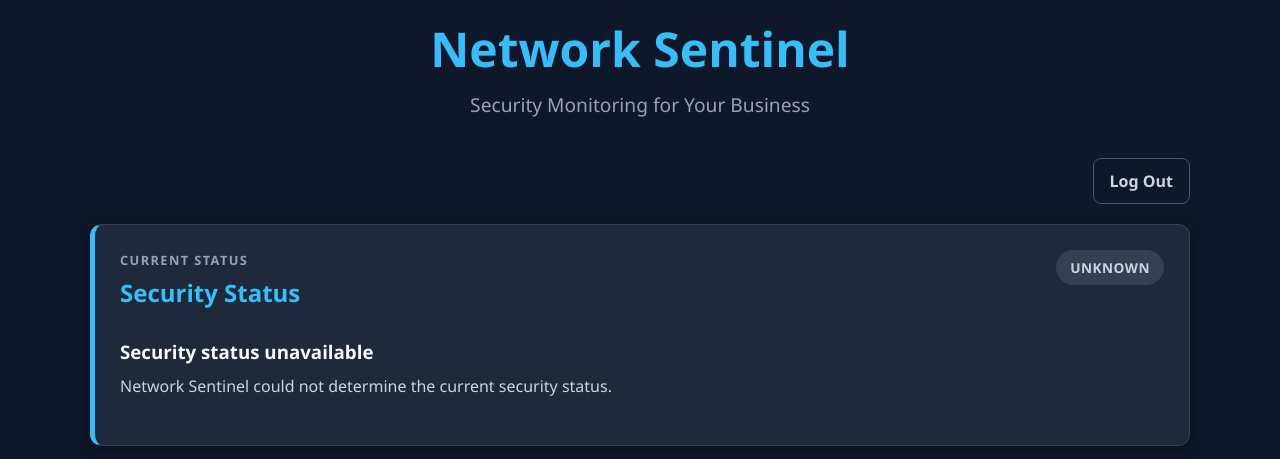
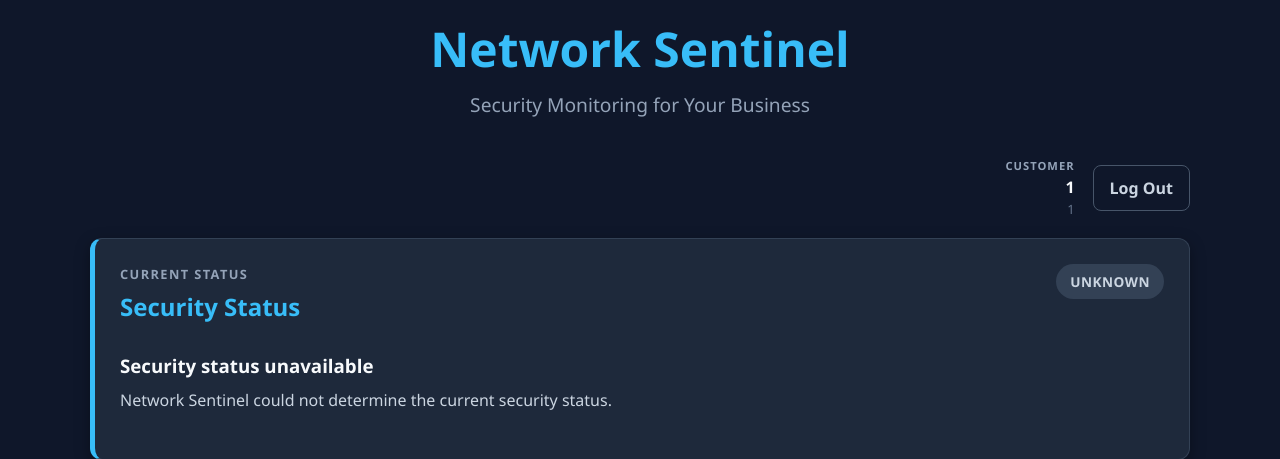
Before and after one commit to DarinAWilson/Network-Sentinel, a Flask app: page / in a window 1280 px wide. Shown: the part 194-653 px from the top of the page. Run offline with Flask 3, Linux system fonts and the light colour scheme; the visitor is signed in with stand-in values (Sample User, id 1); data that the repository does not hold is empty; parts of the project's set-up code (start-up, migrations or seed data) failed here and were passed over.

Commit message:
Add tenant identity to customer portal

```diff
--- a/AI-Backend/app.py
+++ b/AI-Backend/app.py
@@ -28,6 +28,10 @@ SECRET_KEY = os.getenv("FLASK_SECRET_KEY")
 AUTH_USERNAME = os.getenv("NS_AUTH_USERNAME")
 AUTH_PASSWORD_HASH_B64 = os.getenv("NS_AUTH_PASSWORD_HASH_B64")
 AUTH_TENANT_ID = os.getenv("NS_AUTH_TENANT_ID")
+CUSTOMER_NAME = os.getenv(
+    "NS_CUSTOMER_NAME",
+    AUTH_TENANT_ID
+)
 
 AUTH_PASSWORD_HASH = (
     base64.b64decode(AUTH_PASSWORD_HASH_B64).decode()
@@ -139,14 +143,22 @@ def logout():
 @login_required
 def portal_home():
 
-    return render_template("index.html")
+    return render_template(
+        "index.html",
+        customer_name=CUSTOMER_NAME,
+        tenant_id=session.get("tenant_id")
+    )
 
 
 @app.route("/alert-analysis")
 @login_required
 def alert_analysis():
 
-    return render_template("ai-assistant.html")
+    return render_template(
+        "ai-assistant.html",
+        customer_name=CUSTOMER_NAME,
+        tenant_id=session.get("tenant_id")
+    )
 
 
 @app.route("/api/latest-alert")
--- a/AI-Backend/docker-compose.yml
+++ b/AI-Backend/docker-compose.yml
@@ -21,6 +21,7 @@ services:
       NS_AUTH_USERNAME: ${NS_AUTH_USERNAME}
       NS_AUTH_PASSWORD_HASH_B64: ${NS_AUTH_PASSWORD_HASH_B64}
       NS_AUTH_TENANT_ID: ${NS_AUTH_TENANT_ID}
+      NS_CUSTOMER_NAME: ${NS_CUSTOMER_NAME}
 
     volumes:
       - ai-cache-data:/app/data
--- a/AI-Backend/static/style.css
+++ b/AI-Backend/static/style.css
@@ -520,3 +520,83 @@ select:focus {
     border-radius: 8px;
     margin-bottom: 20px;
 }
+
+/* =======================================================
+   Customer Identity
+   ======================================================= */
+
+.customer-bar {
+    display: flex;
+    justify-content: flex-end;
+    align-items: center;
+    gap: 18px;
+    margin-bottom: 20px;
+}
+
+.customer-identity {
+    text-align: right;
+}
+
+.customer-label {
+    display: block;
+    color: #94a3b8;
+    font-size: 0.7rem;
+    font-weight: 700;
+    letter-spacing: 1px;
+    margin-bottom: 3px;
+}
+
+.customer-identity strong {
+    display: block;
+    color: #f8fafc;
+}
+
+.tenant-id {
+    display: block;
+    color: #64748b;
+    font-size: 0.8rem;
+    margin-top: 2px;
+}
+
+@media (max-width: 500px) {
+
+    .customer-bar {
+        align-items: stretch;
+        flex-direction: column;
+    }
+
+    .customer-identity {
+        text-align: left;
+    }
+}
+
+/* =======================================================
+   Copy Confirmation Toast
+   ======================================================= */
+
+.copy-toast {
+    position: fixed;
+    right: 25px;
+    bottom: 25px;
+
+    background: #1e293b;
+    color: #f8fafc;
+
+    border: 1px solid #38bdf8;
+    border-radius: 8px;
+
+    padding: 12px 18px;
+
+    font-weight: 600;
+
+    opacity: 0;
+    transform: translateY(10px);
+    pointer-events: none;
+
+    transition: opacity 0.2s ease, transform 0.2s ease;
+}
+
+.copy-toast.show {
+    opacity: 1;
+    transform: translateY(0);
+}
--- a/AI-Backend/templates/ai-assistant.html
+++ b/AI-Backend/templates/ai-assistant.html
@@ -127,6 +127,9 @@
 
 </div>
 
+<div id="copyToast" class="copy-toast">
+    Explanation copied
+</div>
 
 <script src="/static/ai.js"></script>
 
--- a/AI-Backend/templates/index.html
+++ b/AI-Backend/templates/index.html
@@ -43,11 +43,27 @@
          Logout
          ===================================================== -->
 
-    <div style="text-align: right; margin-bottom: 20px;">
+    <div class="customer-bar">
 
-        <a href="/logout" class="secondary-button">
-            Log Out
-        </a>
+    <div class="customer-identity">
+
+        <span class="customer-label">
+            CUSTOMER
+        </span>
+
+        <strong>
+            {{ customer_name or tenant_id }}
+        </strong>
+
+        <span class="tenant-id">
+            {{ tenant_id }}
+        </span>
+
+    </div>
+
+    <a href="/logout" class="secondary-button">
+        Log Out
+    </a>
 
     </div>
 
```
Also changed, not shown: AI-Backend/static/ai.js (+18 -2 lines).
